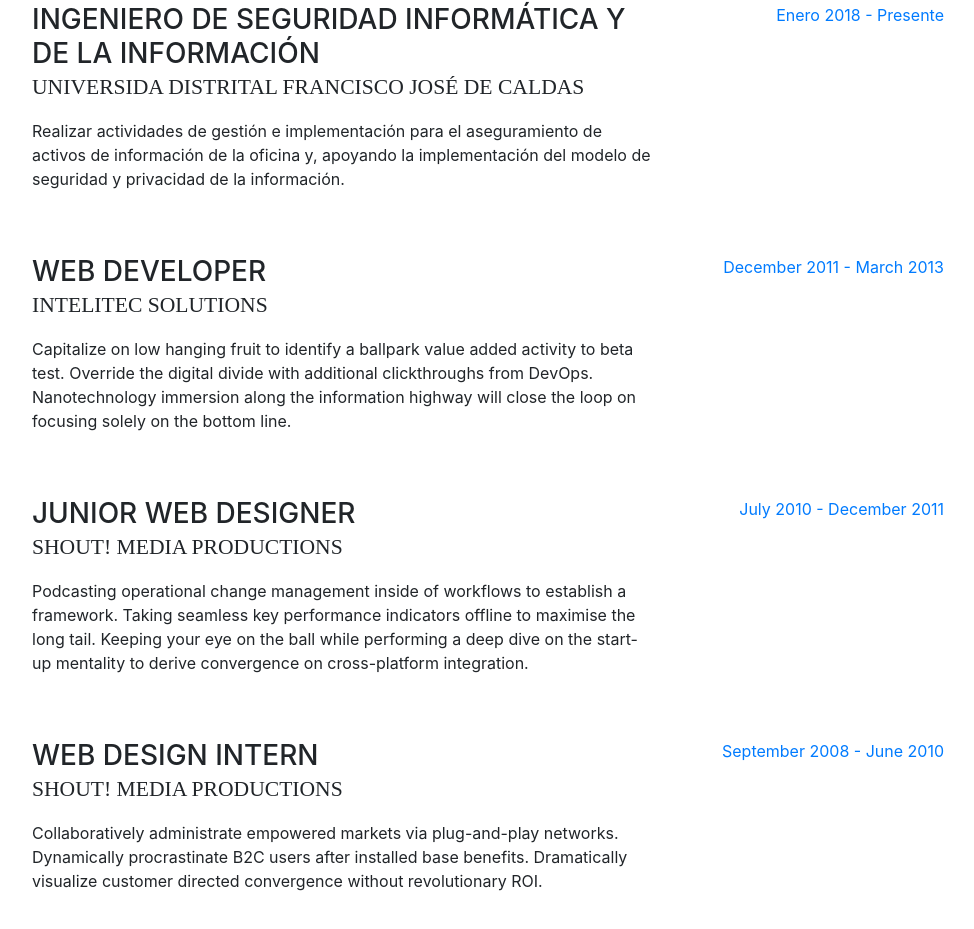
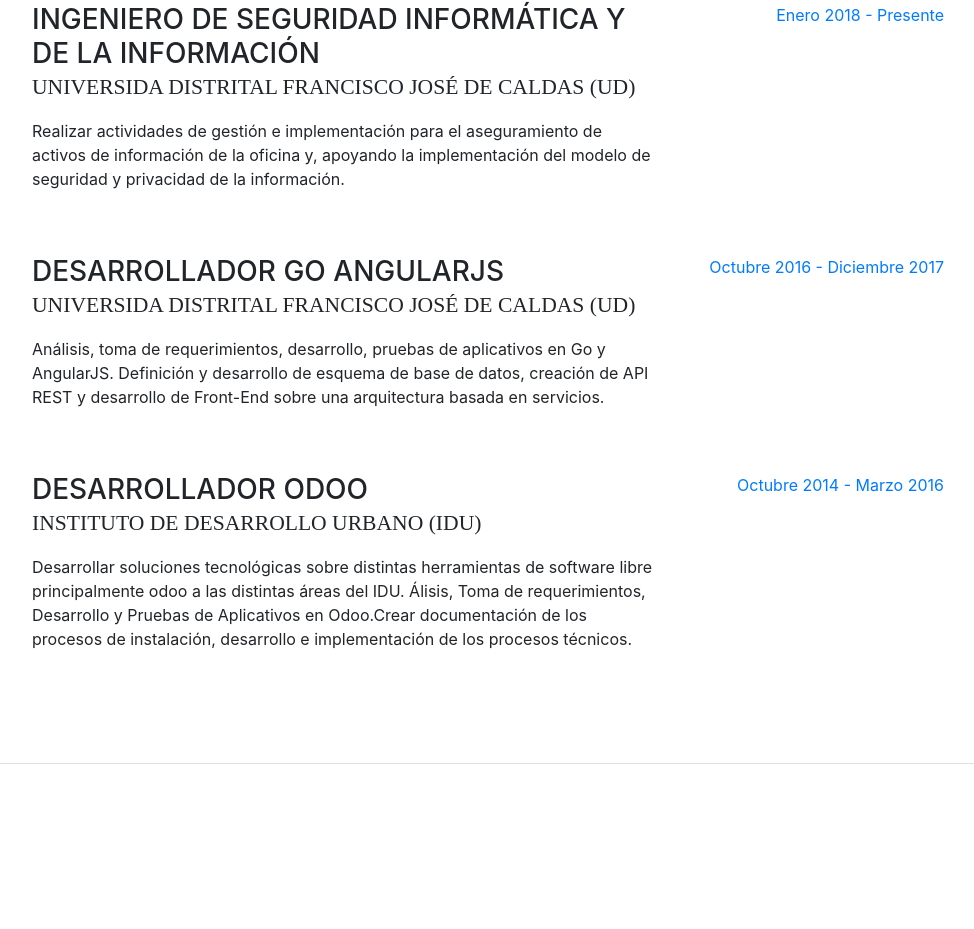
Before and after one commit to jjvargass/jjvargass.github.io, a website with bundled scripts: page index.html in a window 1280 px wide. Shown: the part 931-1860 px from the top of the page, without its empty margins (288-1262 px from the left). Built offline with nearby package versions, Linux system fonts and the light colour scheme; a web font is replaced by a local one.

Commit message:
info experienci

```diff
--- a/index.html
+++ b/index.html
@@ -116,7 +116,7 @@
           <div class="resume-item d-flex flex-column flex-md-row mb-5">
             <div class="resume-content mr-auto">
               <h3 class="mb-0">INGENIERO DE SEGURIDAD INFORMÁTICA Y DE LA INFORMACIÓN</h3>
-              <div class="subheading mb-3">Universida Distrital Francisco José De Caldas</div>
+              <div class="subheading mb-3">Universida Distrital Francisco José De Caldas (UD)</div>
               <p>Realizar actividades de gestión e implementación para el aseguramiento de activos de información de la oficina y, apoyando la implementación del modelo de seguridad y privacidad de la información.</p>
             </div>
             <div class="resume-date text-md-right">
@@ -126,34 +126,23 @@
 
           <div class="resume-item d-flex flex-column flex-md-row mb-5">
             <div class="resume-content mr-auto">
-              <h3 class="mb-0">Web Developer</h3>
-              <div class="subheading mb-3">Intelitec Solutions</div>
-              <p>Capitalize on low hanging fruit to identify a ballpark value added activity to beta test. Override the digital divide with additional clickthroughs from DevOps. Nanotechnology immersion along the information highway will close the loop on focusing solely on the bottom line.</p>
+              <h3 class="mb-0">Desarrollador Go AngularJS</h3>
+              <div class="subheading mb-3">Universida Distrital Francisco José De Caldas (UD)</div>
+              <p>Análisis, toma de requerimientos, desarrollo, pruebas de aplicativos en Go y AngularJS. Definición y desarrollo de esquema de base de datos, creación de API REST y desarrollo de Front-End  sobre una arquitectura basada en servicios.</p>
             </div>
             <div class="resume-date text-md-right">
-              <span class="text-primary">December 2011 - March 2013</span>
+              <span class="text-primary">Octubre 2016 - Diciembre 2017</span>
             </div>
           </div>
 
           <div class="resume-item d-flex flex-column flex-md-row mb-5">
             <div class="resume-content mr-auto">
-              <h3 class="mb-0">Junior Web Designer</h3>
-              <div class="subheading mb-3">Shout! Media Productions</div>
-              <p>Podcasting operational change management inside of workflows to establish a framework. Taking seamless key performance indicators offline to maximise the long tail. Keeping your eye on the ball while performing a deep dive on the start-up mentality to derive convergence on cross-platform integration.</p>
+              <h3 class="mb-0">Desarrollador Odoo</h3>
+              <div class="subheading mb-3">Instituto de Desarrollo Urbano (IDU)</div>
+              <p>Desarrollar soluciones tecnológicas sobre distintas herramientas de software libre principalmente odoo a las distintas áreas del IDU. Álisis, Toma de requerimientos, Desarrollo y Pruebas de Aplicativos en Odoo.Crear documentación de los procesos de instalación, desarrollo e implementación de los procesos técnicos.</p>
             </div>
             <div class="resume-date text-md-right">
-              <span class="text-primary">July 2010 - December 2011</span>
-            </div>
-          </div>
-
-          <div class="resume-item d-flex flex-column flex-md-row">
-            <div class="resume-content mr-auto">
-              <h3 class="mb-0">Web Design Intern</h3>
-              <div class="subheading mb-3">Shout! Media Productions</div>
-              <p>Collaboratively administrate empowered markets via plug-and-play networks. Dynamically procrastinate B2C users after installed base benefits. Dramatically visualize customer directed convergence without revolutionary ROI.</p>
-            </div>
-            <div class="resume-date text-md-right">
-              <span class="text-primary">September 2008 - June 2010</span>
+              <span class="text-primary">Octubre 2014 - Marzo 2016</span>
             </div>
           </div>
 
```
